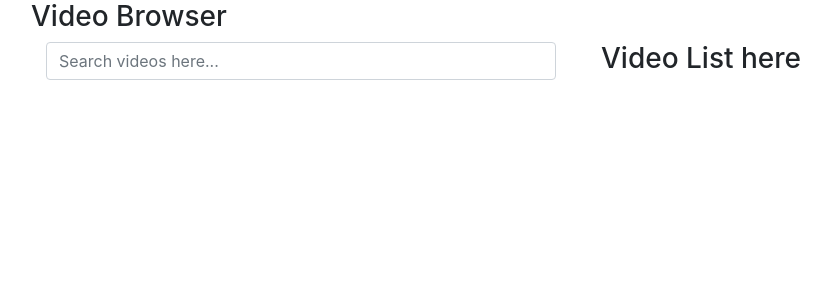
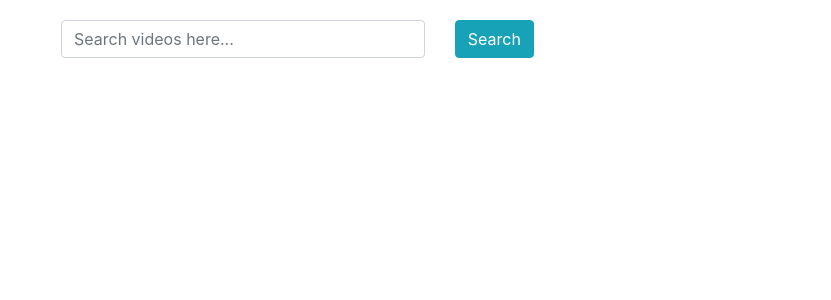
Before and after one commit to vipivedanta/Vuejs---Video-Browser, a Vue app: page / in a window 1280 px wide. Shown: the top 300 px of the page, without its empty margins (54-885 px from the left). Built offline with nearby package versions, Linux system fonts and the light colour scheme.

Commit message:
Playing video when a video item is selected from the list

```diff
--- a/src/App.vue
+++ b/src/App.vue
@@ -1,19 +1,26 @@
 <template>
-<div>
-    <h3>Video Browser</h3>
-    <div class="row">
+<div class="">
 
+    <div class="mt-20">
+        <div class="col-md-6"><SearchBar @termChange="onTermChange"></SearchBar></div>
     </div>
-    <div class="row">
-        <div class="col-6"><SearchBar @termChange="onTermChange"></SearchBar></div>
-        <div class="col-6"><VideoList :videos="videos"></VideoList></div>
+
+    <div class="mt-20">
+        <div class="col-md-12">
+            <div class="row">
+                <div class="col-md-8"><VideoDetail :video="selectedVideo"></VideoDetail></div>
+                <div class="col-md-4"><VideoList :videos="videos" @onVideoSelect="videoSelect"></VideoList></div>
+            </div>
+        </div>
     </div>
+
 </div>
 </template>
 
 <script>
 import SearchBar from './components/SearchBar';
 import VideoList from './components/VideoList';
+import VideoDetail from './components/VideoDetail';
 import axios from 'axios';
 
 const YOUTUBE_DATA_API_KEY = 'AIzaSyCspE3SO1up8-jBCj5dbKHzxfRgM3tR-JA';
@@ -22,11 +29,13 @@ export default{
     name : 'App',
     components : {
         SearchBar : SearchBar,
-        VideoList : VideoList
+        VideoList : VideoList,
+        VideoDetail : VideoDetail
     },
     data(){
         return {
-            videos : []
+            videos : [],
+            selectedVideo : ''
         }
     },
     methods : {
@@ -41,7 +50,16 @@ export default{
             }).then(response => {
                 this.videos = response.data.items;
             });
+        },
+        videoSelect(video){
+            this.selectedVideo = video;
         }
     }
 }
 </script>
+
+<style>
+.mt-20{
+    margin-top:20px;
+}
+</style>
--- a/src/components/SearchBar.vue
+++ b/src/components/SearchBar.vue
@@ -1,15 +1,34 @@
 <template>
-    <div class="col-12">
-    <input type="text" @input="onInput" class="form-control" placeholder="Search videos here..." />
+    <div class="col-md-12">
+    <div class="row">
+        <div class="col-md-9">
+            <input type="text" v-model="keyword" class="form-control" placeholder="Search videos here..." />
+        </div>
+        <div class="col-md-2">
+            <input type="button" value="Search" class="btn btn-info" @click="searchNow"/>
+        </div>
+    </div>
     </div>
 </template>
 
 <script>
     export default{
         name : 'SearchBar',
+        data(){
+            return {
+                keyword : ''
+            }
+        },
         methods : {
             onInput(e){
                 this.$emit('termChange',e.target.value);
+            },
+            searchNow(){
+                if(this.keyword == ''){
+                    alert('Please type a keyword to search');
+                    return;
+                }
+                this.$emit('termChange',this.keyword);
             }
         }
     }
--- /dev/null
+++ b/src/components/VideoDetail.vue
@@ -0,0 +1,32 @@
+<template>
+<div v-if="video" class="col-md-12">
+    <div class="row">
+        <div class="embed-responsive embed-responsive-16by9">
+            <iframe :src="videoUrl" class="embed-responsive-item" ></iframe>
+        </div>
+        <div class="video-details col-md-12">
+            <h5>{{ video.snippet.title }}</h5>
+            <p>{{ video.snippet.description }}</p>
+        </div>
+    </div>
+</div>
+</template>
+
+<script>
+export default {
+    name : 'VideoDetail',
+    props : ['video'],
+    computed : {
+        videoUrl(){
+            const videoId = this.video.id.videoId;
+            return 'https://youtube.com/embed/' + videoId + '?showinfo=0&controls=0';
+        }
+    }
+}
+</script>
+
+<style>
+.video-player{
+    height:500px;
+}
+</style>
--- a/src/components/VideoList.vue
+++ b/src/components/VideoList.vue
@@ -1,8 +1,11 @@
 <template>
    <div>
-        <h3>Video List here</h3>
         <ul class="list-group">
-        <VideoListItem v-for="video in videos" :video="video"></VideoListItem>
+        <VideoListItem
+                v-for="video in videos"
+                :video="video"
+                @videoSelect="VideoSelect"
+        ></VideoListItem>
         </ul>
    </div>
 </template>
@@ -16,6 +19,11 @@ export default {
     props : ['videos'],
     components : {
         VideoListItem : VideoListItem
+    },
+    methods : {
+        VideoSelect(video){
+            this.$emit('onVideoSelect',video);
+        }
     }
 }
 </script>
--- a/src/components/VideoListItem.vue
+++ b/src/components/VideoListItem.vue
@@ -1,5 +1,5 @@
 <template>
-    <li class="list-group-item">
+    <li class="list-group-item" @click="onVideoSelect">
         <img :src="thumbnailUrl" class="thumbnail" />
         {{ video.snippet.title }}
     </li>
@@ -13,6 +13,11 @@ export default {
         thumbnailUrl(){
             return this.video.snippet.thumbnails.default.url;
         }
+    },
+    methods : {
+        onVideoSelect(){
+            this.$emit('videoSelect',this.video);
+        }
     }
 }
 </script>
```
